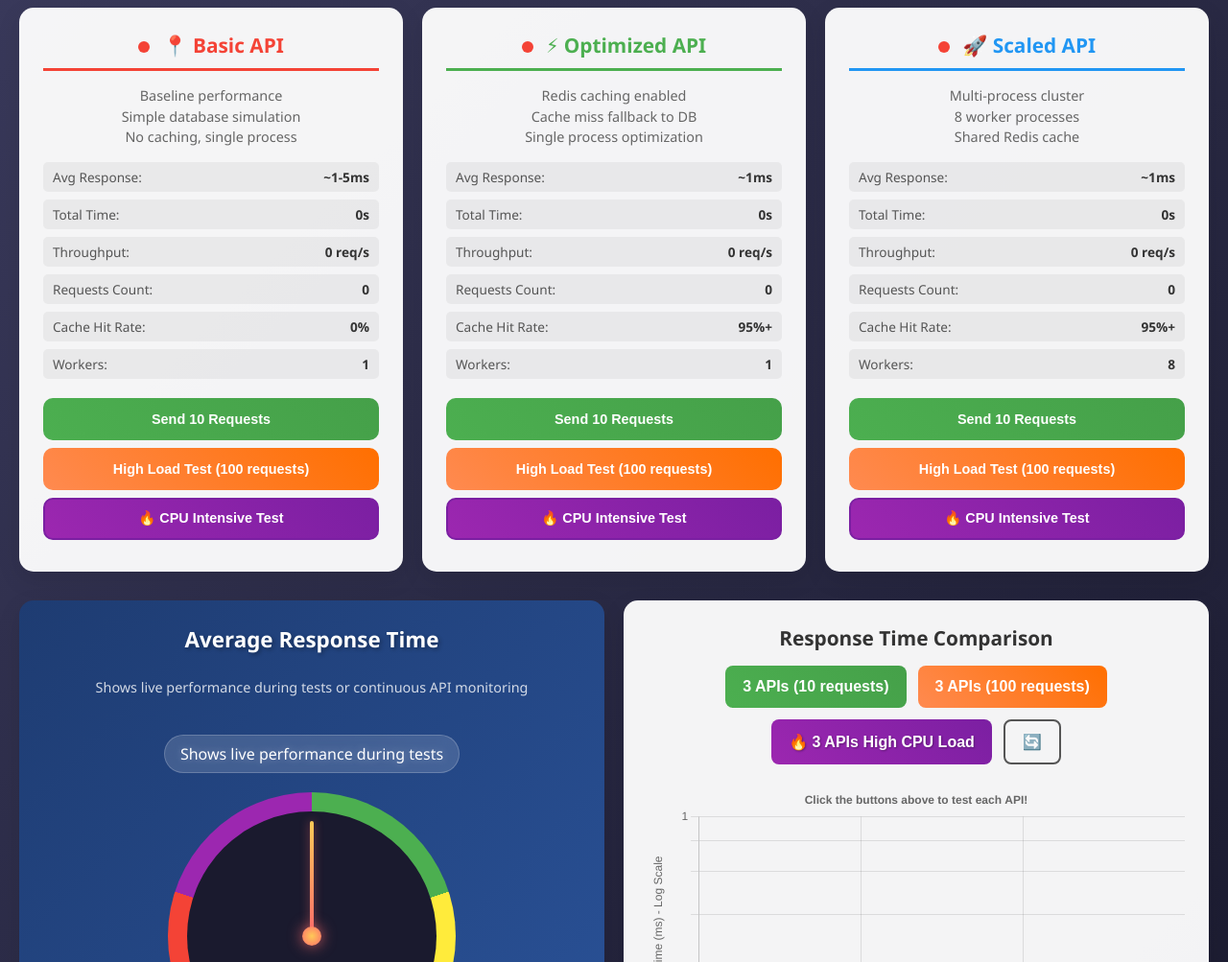
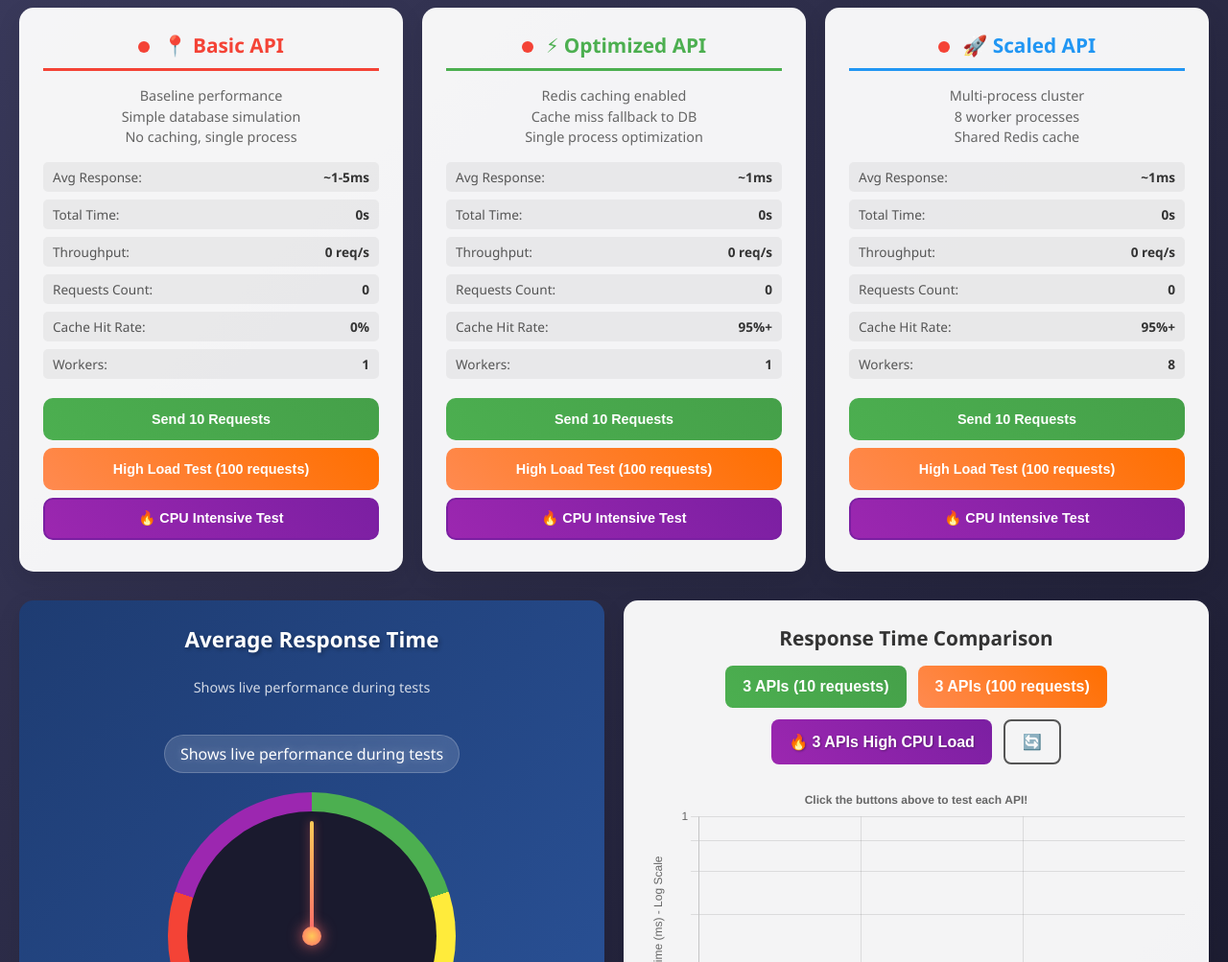
Before and after one commit to KseniiaRiabova/scalable-api, a website: page public/index.html in a window 1280 px wide. Shown: the part 97-1100 px from the top of the page at 96% size. Drawn offline with nearby package versions, Linux system fonts and the light colour scheme.

Commit message:
Update performance description in index.html

```diff
--- a/public/index.html
+++ b/public/index.html
@@ -186,7 +186,7 @@
                 text-align: center;
               "
             >
-              Shows live performance during tests or continuous API monitoring
+              Shows live performance during tests
             </div>
           </div>
           <div class="speedometer-container">
```
